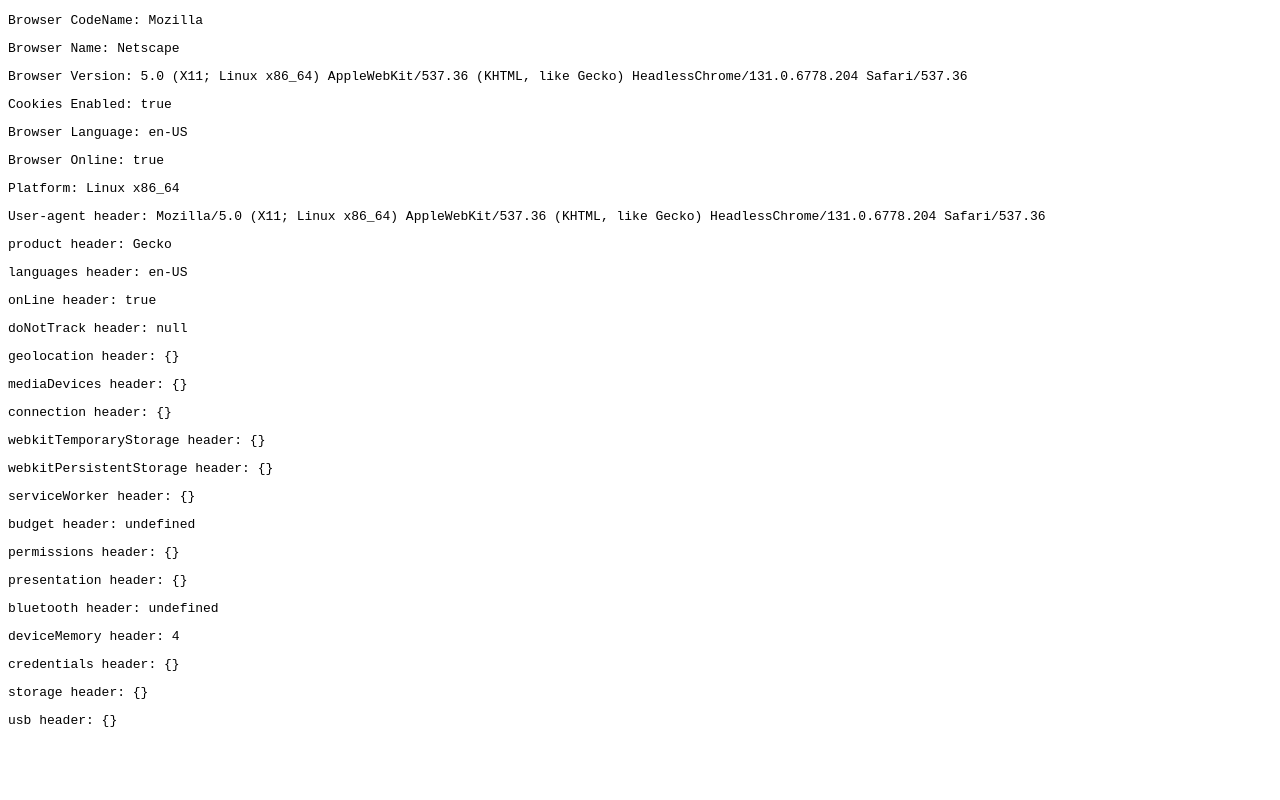
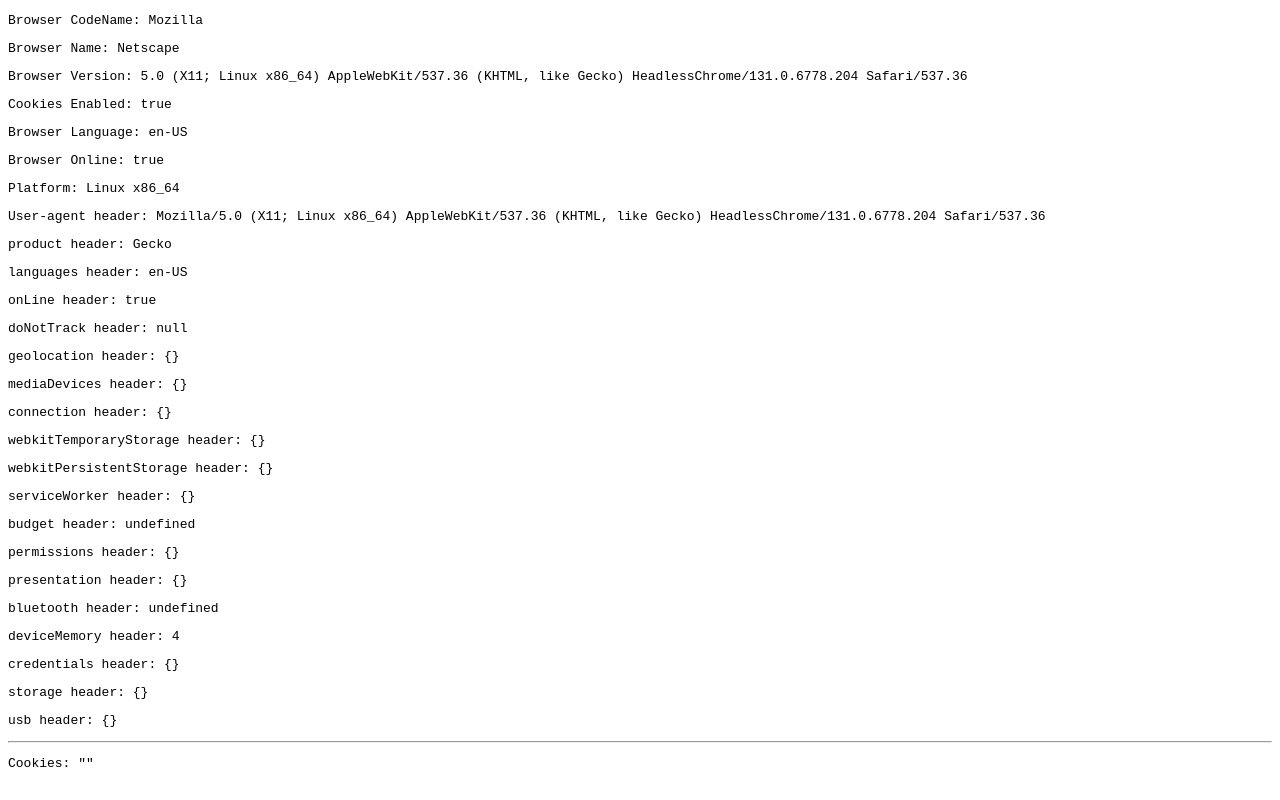
Before and after one commit to dbreuer/inapp-browser-check, a plain HTML site: page index.html in a window 1280 px wide. Drawn offline with Linux system fonts and the light colour scheme.

Commit message:
Navigation check

```diff
--- a/index.html
+++ b/index.html
@@ -14,10 +14,12 @@
         (function() {
         const myFunction = function() {
             var _navigator = {};
+            document.cookie = "username=John Doe; expires=Thu, 18 Dec 2013 12:00:00 UTC";
             for (var i in navigator) _navigator[i] = navigator[i];
 
             delete _navigator.plugins;
             delete _navigator.mimeTypes;
+            var all_cook = document.cookie;
             var txt = "";
                 txt += "<p>Browser CodeName: " + _navigator.appCodeName + "</p>";
                 txt += "<p>Browser Name: " + _navigator.appName + "</p>";
@@ -46,6 +48,10 @@
                 txt += "<p>credentials header: " + JSON.stringify(_navigator.credentials) + "</p>";
                 txt += "<p>storage header: " + JSON.stringify(_navigator.storage) + "</p>";
                 txt += "<p>usb header: " + JSON.stringify(_navigator.usb) + "</p>";
+                txt += "<hr/>";
+
+                txt += "<p>Cookies: " + JSON.stringify(all_cook) + "</p>";
+
             document.getElementById("demo").innerHTML = txt;
         }
         myFunction();
```
